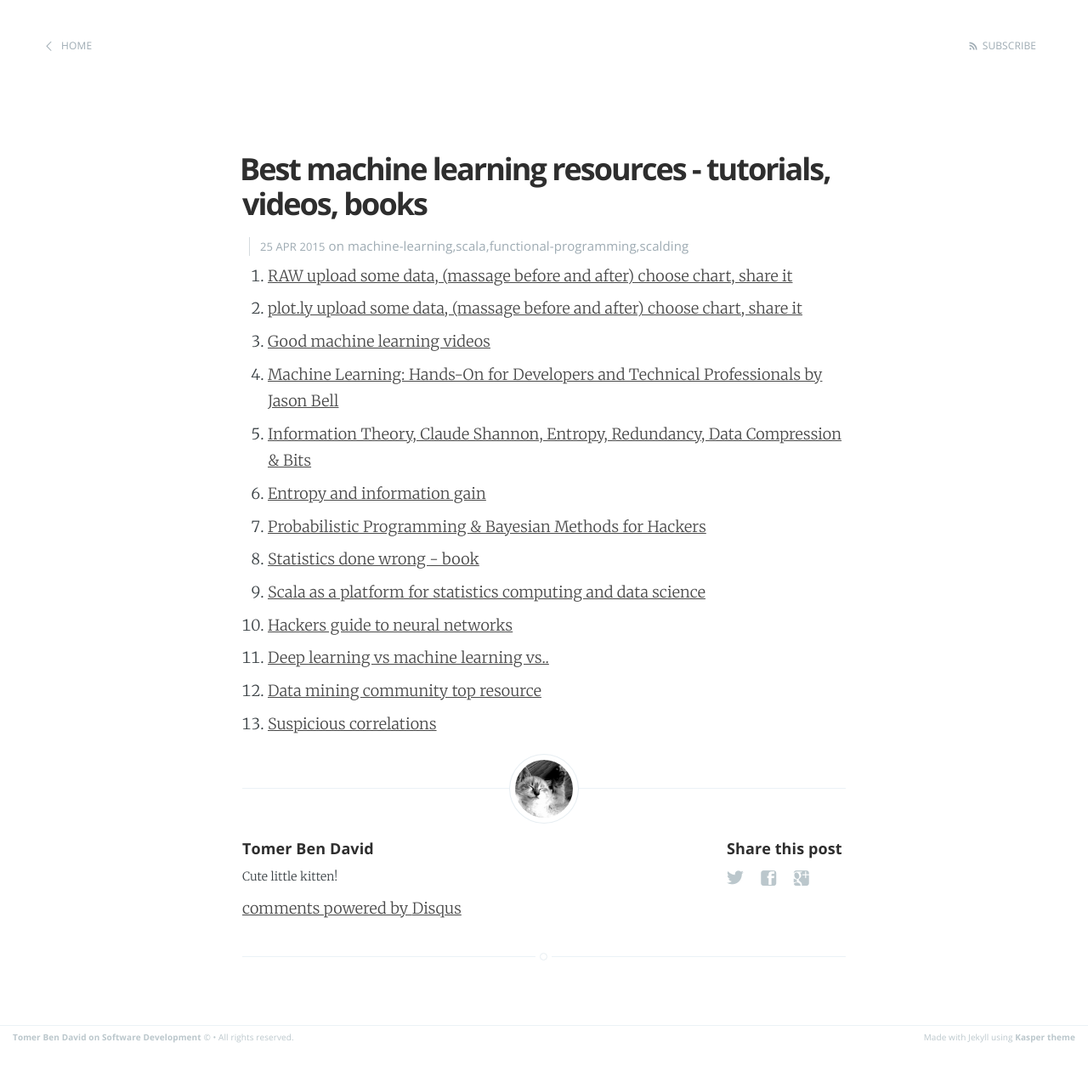
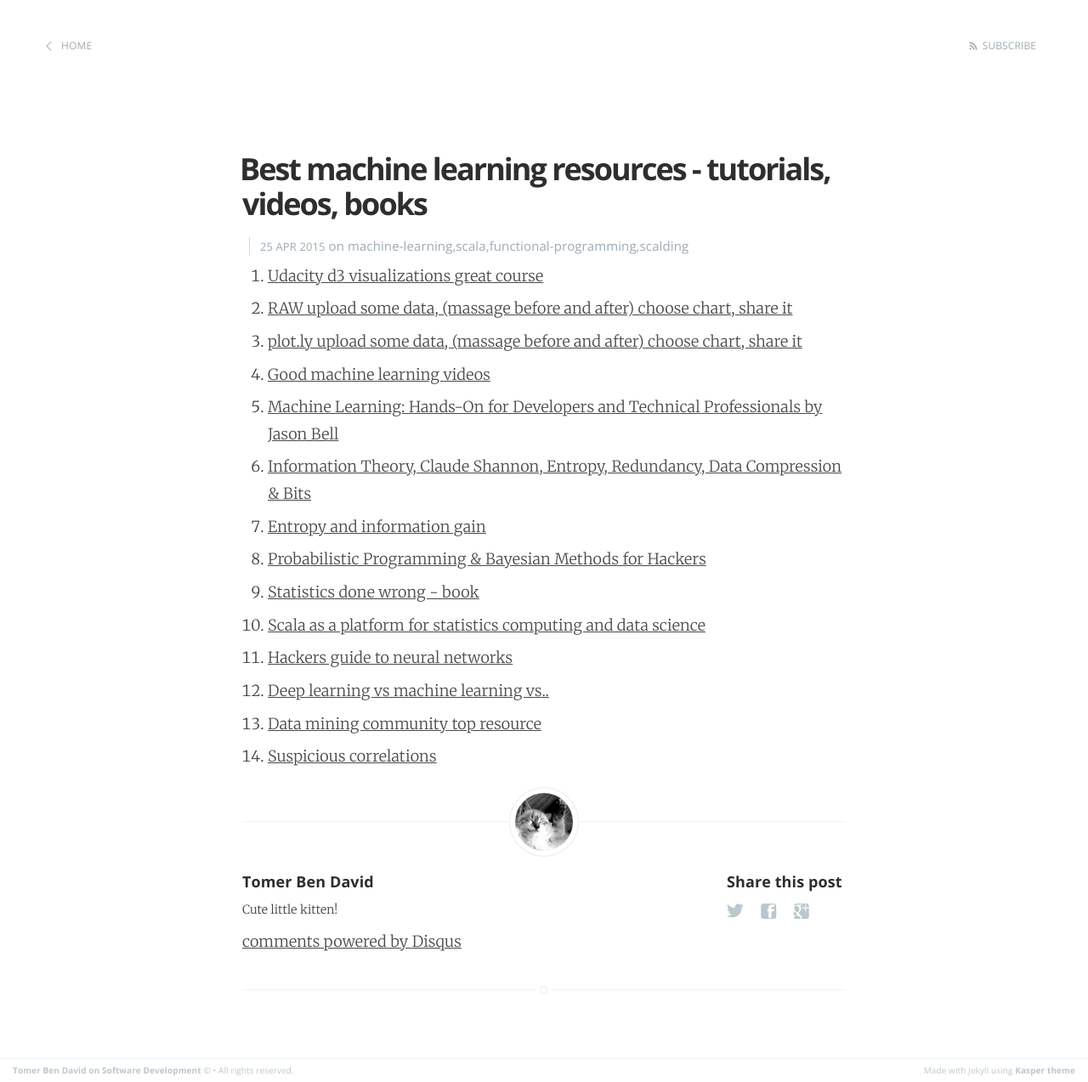
Before and after one commit to tomer-ben-david/tomer-ben-david.github.io.jekyll, a Jekyll site: the page built from _posts/2015-04-25-best-machine-learning-resources-tutorials-books-videos.markdown, in a window 1280 px wide. Shown: the whole page at 85% size. Built offline with Jekyll 4.4.1, drawn with Linux system fonts in a browser that asks for light colours; Markdown is read by kramdown in place of the engine named in the settings; comment, search, counter and statistics services are not loaded; before the commit the page ends 1234 px from its top, so only the background shows below that.

```diff
--- a/_posts/2015-04-25-best-machine-learning-resources-tutorials-books-videos.markdown
+++ b/_posts/2015-04-25-best-machine-learning-resources-tutorials-books-videos.markdown
@@ -5,6 +5,7 @@
 categories: machine-learning,scala,functional-programming,scalding
 comments: true
 ---
+1. [Udacity d3 visualizations great course](https://www.udacity.com/course/data-visualization-and-d3js--ud507)
 1. [RAW upload some data, (massage before and after) choose chart, share it](http://raw.densitydesign.org/)
 1. [plot.ly upload some data, (massage before and after) choose chart, share it](http://plot.ly)
 1. [Good machine learning videos](https://medium.com/@mattfogel/the-7-best-data-science-and-machine-learning-podcasts-e8f0d5a4a419)
```
